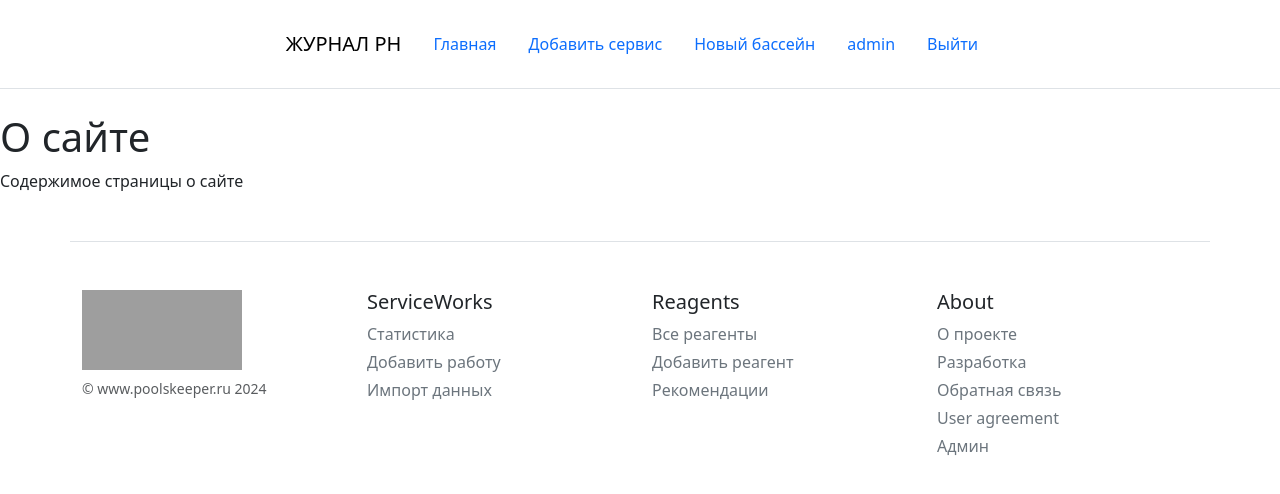
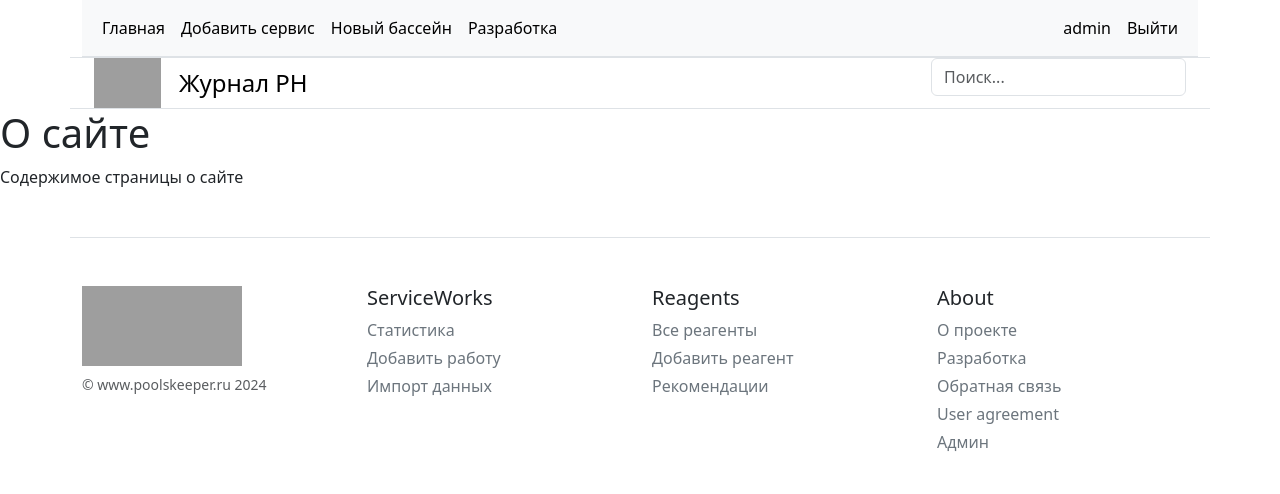
Before and after one commit to BeastBeastov/PoolServiceLog, a Django app: page /about/ in a window 1280 px wide. Shown: the top 494 px of the page. Run offline with Django 5.2, Linux system fonts and the light colour scheme; a user stored in the database is signed in; grey boxes are pictures that could not be loaded.

Commit message:
Добавлен блог разработки, изменен дизайн меню

```diff
--- a/PSL/PSL/settings.py
+++ b/PSL/PSL/settings.py
@@ -36,6 +36,7 @@ INSTALLED_APPS = [
     'django.contrib.messages',
     'django.contrib.staticfiles',
     'poolservice.apps.PoolserviceConfig',
+    'blog.apps.BlogConfig',
     'multiselectfield',
     'captcha',
 
--- a/PSL/PSL/urls.py
+++ b/PSL/PSL/urls.py
@@ -24,6 +24,7 @@ from poolservice.views import *
 urlpatterns = [
     path('admin/', admin.site.urls, name='admin'),
     path('captcha/', include('captcha.urls')),
+    path('', include('blog.urls')),
     path('', include('poolservice.urls')),
 ]
 
--- a/PSL/poolservice/models.py
+++ b/PSL/poolservice/models.py
@@ -67,6 +67,7 @@ class PoolService(models.Model):
         return next
 
 
+
 """
 class Reagent(models.Model):
     title = models.CharField(max_length=255, verbose_name="Заголовок")
--- a/PSL/poolservice/templates/poolservice/base.html
+++ b/PSL/poolservice/templates/poolservice/base.html
@@ -25,39 +25,54 @@
             crossorigin="anonymous">
     </script>
 </head>
+<body>
 
-<body>
-<header class="d-flex flex-wrap justify-content-center py-3 mb-4 border-bottom">
-{% block mainmenu %}
-<nav class="navbar navbar-default">
-    <div class="container">
-        <div class="navbar-header">
-            <a href="#" class="navbar-brand">ЖУРНАЛ PH</a>
-        </div>
 
-        <div>
-            <ul class="nav">
-                {% if request.user.is_authenticated %}
-                {% for m in menu %}
-                <li class="nav-item"><a href="{% url m.url_name %}" class="nav-link"> {{m.title}} </a></li>
-                {% endfor %}
-            </ul>
-        </div>
-        <div>
-            <ul class="nav">
-                <li class="nav-item active"><a href="#" class="nav-link"> {{user.username}}</a></li>
-                <li class="nav-item"><a href="{% url 'logout' %}" class="nav-link"> Выйти </a></li>
-                {% else %}
-                <li class="nav-item"><a href="{% url 'register' %}" class="nav-link"> Регистрация </a></li>
-                <li class="nav-item"><a href="{% url 'login'%}" class="nav-link"> Войти </a></li>
-                {% endif %}
-            </ul>
-        </div>
+<header class="container border-bottom">
+<nav class="py-2 bg-body-tertiary border-bottom">
+    <div class="container d-flex flex-wrap">
+      <ul class="nav me-auto">
+          {% if request.user.is_authenticated %}
+          {% for m in menu %}
+          <!-- Элементы меню отображаются в цикле из переменной menu которая передается в context и загружается из utils -->
+                <li class="nav-item"><a href="{% url m.url_name %}" class="nav-link link-body-emphasis px-2"> {{m.title}} </a></li>
+          {% endfor %}
+          {% endif %}
+      </ul>
+      <ul class="nav">
+        {% if request.user.is_authenticated %}
+          <li class="nav-item"><a href="#" class="nav-link link-body-emphasis px-2">{{user.username}}</a></li>
+          <li class="nav-item"><a href="{% url 'logout' %}" class="nav-link link-body-emphasis px-2">Выйти</a></li>
+        {% else %}
+          <li class="nav-item"><a href="{% url 'register' %}" class="nav-link link-body-emphasis px-2">Регистрация</a></li>
+          <li class="nav-item"><a href="{% url 'login' %}" class="nav-link link-body-emphasis px-2">Войти</a></li>
+        {% endif %}
+      </ul>
     </div>
 </nav>
 </header>
-{% endblock mainmenu %}
 
+
+<header class="container border-bottom">
+    <div class="container">
+        <div class="row">
+            <div class="col-9" align="center">
+                <a href="/" class="d-flex align-items-center mb-3 mb-lg-0 me-lg-auto link-body-emphasis text-decoration-none">
+                    <img src="http://poolskeeper.ru/wa-data/public/site/img/pklogot-1.png" height="50">
+                    <span class="fs-4">&ensp; Журнал PH &ensp;</span>
+                 </a>
+            </div>
+            <div class="col-3" align="right">
+                <form class="col-6 col-lg-auto mb-3 mb-lg-0" role="search" >
+                    <input type="search" class="form-control" placeholder="Поиск..." aria-label="Поиск">
+                </form>
+            </div>
+        </div>
+    </div>
+</header>
+
+{% block appmenu %}
+{% endblock appmenu %}
 
 {% block body %}
 {% endblock body %}
@@ -104,6 +119,7 @@
               <small class="d-block mb-3 text-body-secondary">© www.poolskeeper.ru 2024</small>
           </a>
       </div>
+{% block footermenu %}
       <div class="col-7 col-md">
         <h5>ServiceWorks</h5>
         <ul class="list-unstyled text-small">
@@ -124,12 +140,13 @@
         <h5>About</h5>
         <ul class="list-unstyled text-small">
           <li class="mb-1"><a class="link-secondary text-decoration-none" href="{% url 'about' %}">О проекте</a></li>
-          <li class="mb-1"><a class="link-secondary text-decoration-none" href="{% url 'development' %}">Разработка</a></li>
+          <li class="mb-1"><a class="link-secondary text-decoration-none" href="{% url 'blog' %}">Разработка</a></li>
           <li class="mb-1"><a class="link-secondary text-decoration-none" href="{% url 'contact' %}">Обратная связь</a></li>
           <li class="mb-1"><a class="link-secondary text-decoration-none" href="#">User agreement</a></li>
           <li class="mb-1"><a class="link-secondary text-decoration-none" href="{% url 'admin' %}">Админ</a></li>
         </ul>
       </div>
+{% endblock footermenu %}
     </div>
   </footer>
 </body>
--- a/PSL/poolservice/utils.py
+++ b/PSL/poolservice/utils.py
@@ -5,11 +5,11 @@ import pandas as pd
 import numpy as np
 
 
-
 menu = [
          {'title':'Главная', 'url_name':'home'},
          {'title':'Добавить сервис', 'url_name':'new_log'},
          {'title':'Новый бассейн', 'url_name':'new_pool'},
+         {'title':'Разработка', 'url_name':'blog'},
          ]
 
 
--- a/PSL/poolservice/views.py
+++ b/PSL/poolservice/views.py
@@ -37,6 +37,7 @@ class PoolServiceView(DataMixin, ListView):
     def get_context_data(self, *, object_list=None, **kwargs):
         context = super().get_context_data(**kwargs)
         context['queryset'] = self.get_queryset()
+        context['menu'] = menu
         c_def = self.get_user_context(title='Главная страница')
         return dict(list(context.items()) + list(c_def.items()))
 
@@ -225,6 +226,7 @@ class LogView(LoginRequiredMixin, DataMixin, DetailView):
         return context
 
 
+
 # Функция представления для примера, аналогичная нижеописанному классу представления
 # def pool_show(request, pool_slug):
 #     pool = get_object_or_404(Pool, slug=pool_slug)
```
Also changed, not shown: PSL/db.sqlite3.
